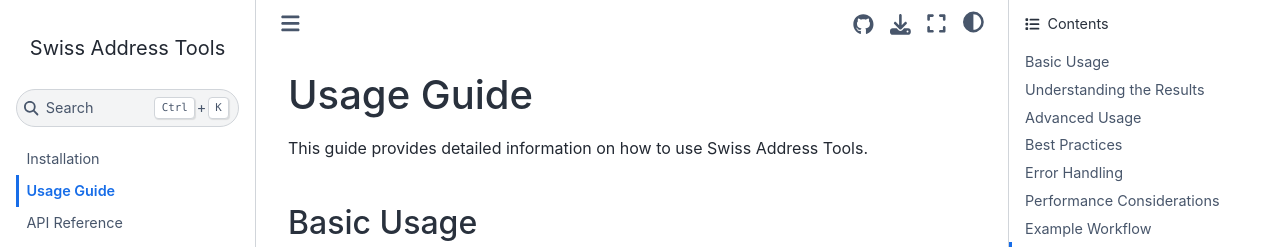
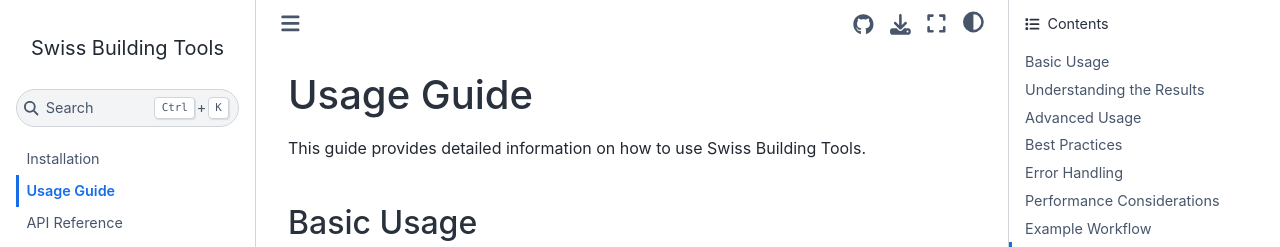
Before and after one commit to BartonChenTW/swiss-building-tools, a Jupyter Book: the page built from docs/usage.md, in a window 1280 px wide and 900 px high. Shown: the top 247 px of the window. Built offline with Jupyter Book 1.0.4 settings and Sphinx 7.4.7 and the Sphinx Book theme 1.1.4, drawn with Linux system fonts in a browser that asks for light colours.

Commit message:
Docs: rename project to Swiss Building Tools across Jupyter Book config and pages

```diff
--- a/docs/_config.yml
+++ b/docs/_config.yml
@@ -1,5 +1,5 @@
 # Book settings
-title: Swiss Address Tools
+title: Swiss Building Tools
 author: BartonChenTW
 copyright: "2025"
 logo: ""
@@ -13,7 +13,7 @@
 # Define the name of the latex output file for PDF builds
 latex:
   latex_documents:
-    targetname: swiss-address-tools.tex
+    targetname: swiss-building-tools.tex
 
 # Add a bibtex file so that we can create citations
 bibtex_bibfiles:
--- a/docs/usage.md
+++ b/docs/usage.md
@@ -1,6 +1,6 @@
 # Usage Guide
 
-This guide provides detailed information on how to use Swiss Address Tools.
+This guide provides detailed information on how to use Swiss Building Tools.
 
 ## Basic Usage
 
```
Also changed, not shown: docs/api.md (+1 -1 lines), docs/examples.md (+1 -1 lines).
